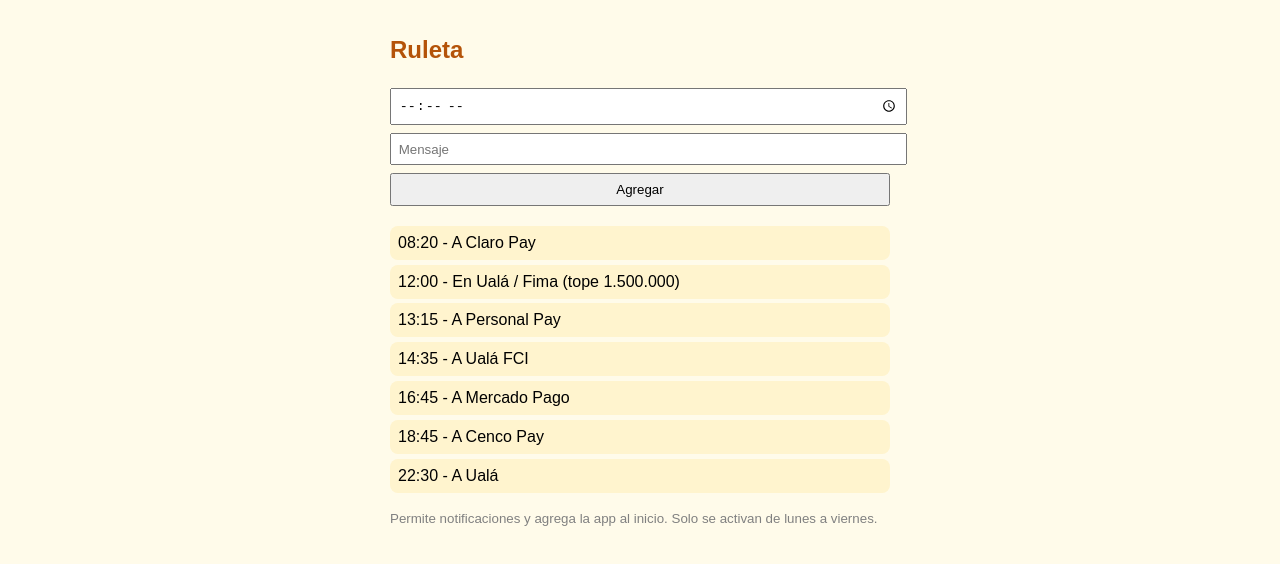
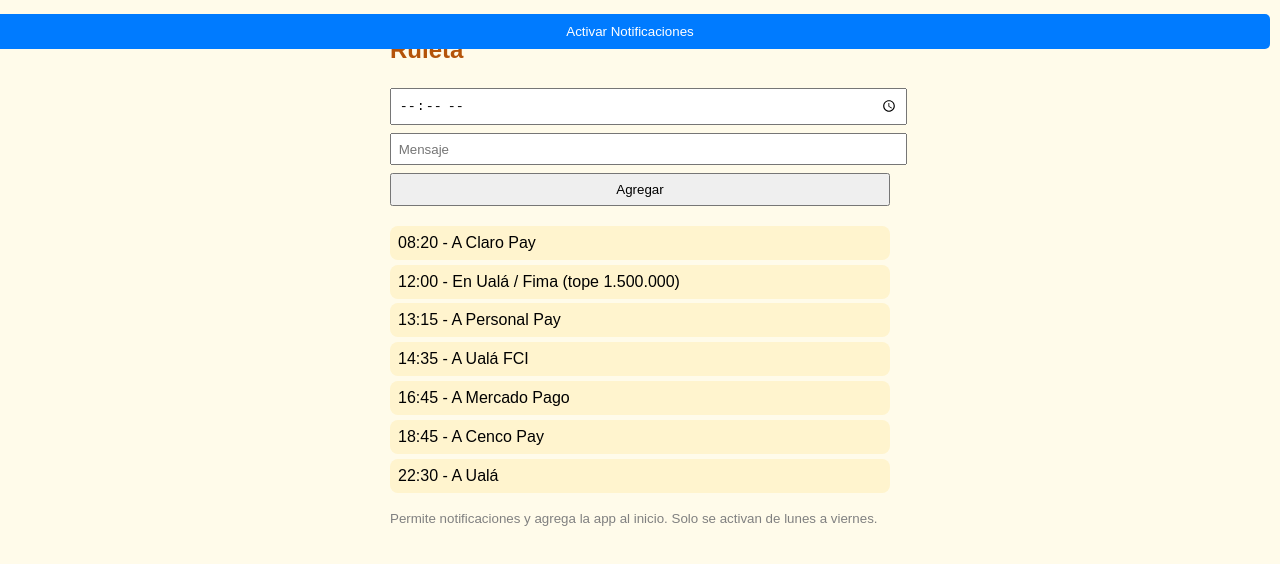
Before and after one commit to sebiglesias/ruleta, a plain HTML site: page index.html in a window 1280 px wide. Drawn offline with Linux system fonts and the light colour scheme.

Commit message:
Rename notifications.js to notification.js

```diff
--- a/index.html
+++ b/index.html
@@ -6,7 +6,7 @@
     <title>Ruleta PWA</title>
     <link rel="manifest" href="manifest.json">
     <script defer src="app.js"></script>
-    <script src="notifications.js"></script>
+    <script src="notification.js"></script>
     <style>
         body {
             font-family: sans-serif;
```
